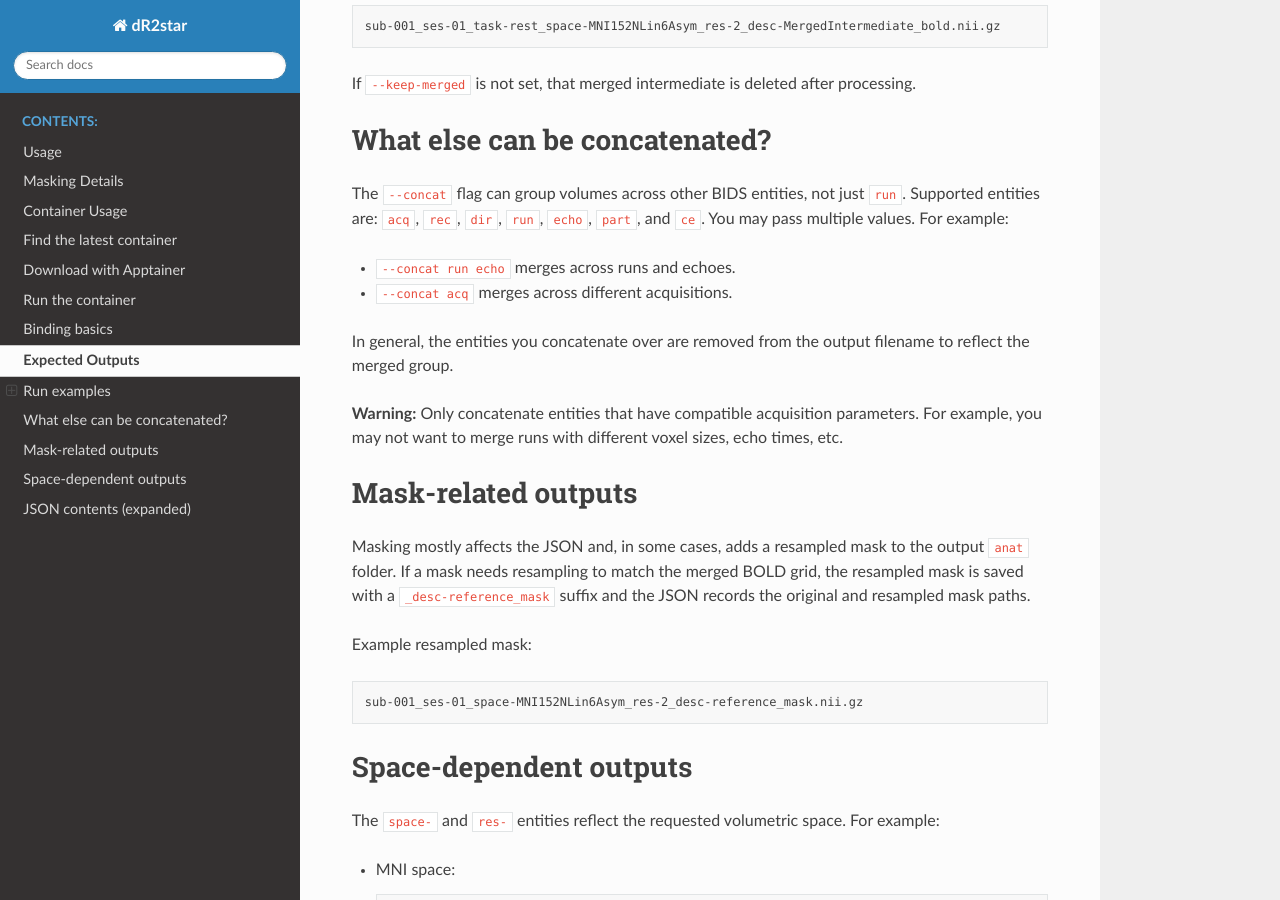
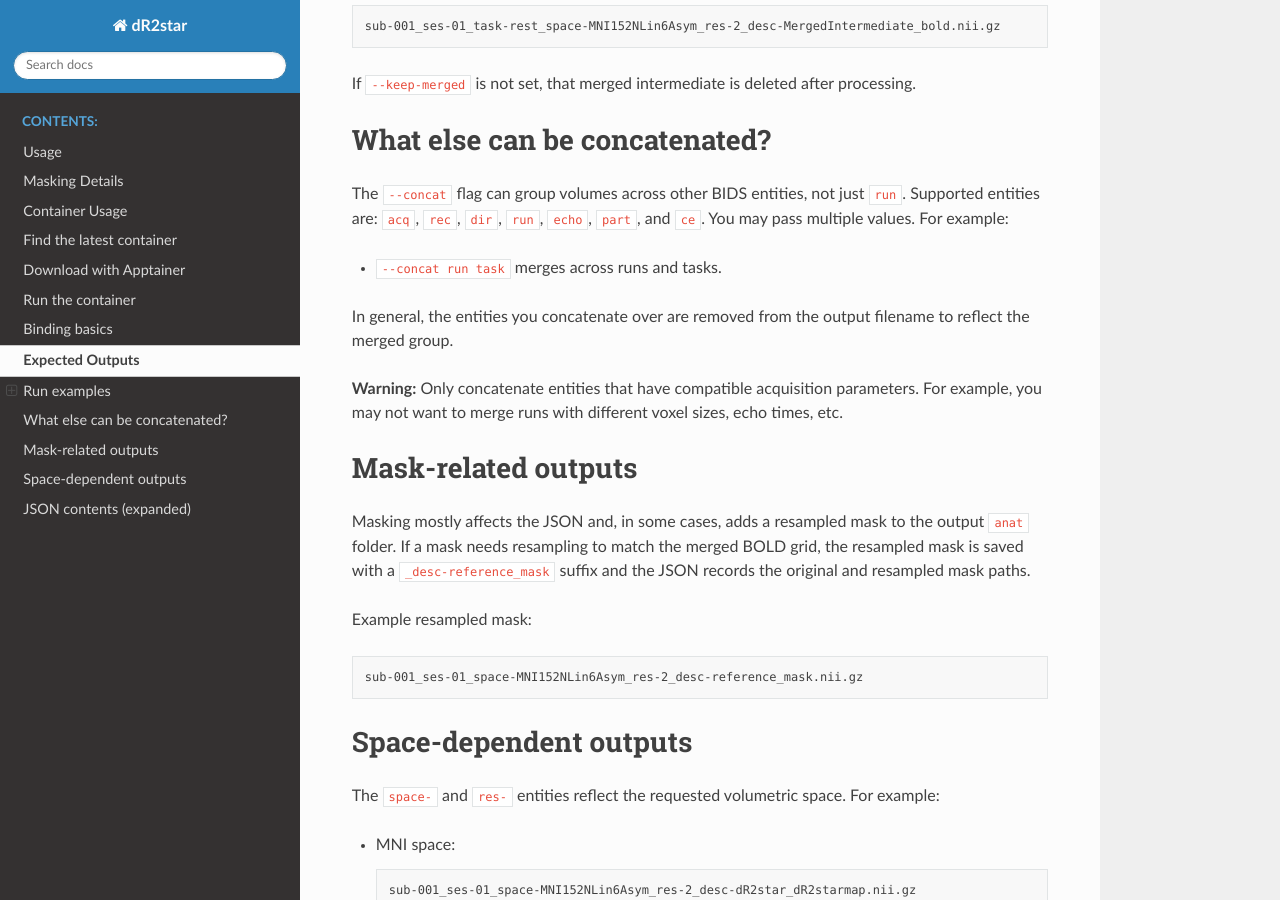
Before and after one commit to Larsen-Lab/dR2star, a Sphinx documentation site: the page built from docs/expected_outputs.rst, in a window 1280 px wide and 900 px high, scrolled down 1027 px. Built offline with Sphinx 7.4.7 and the Read the Docs theme 3.1.0, drawn with Linux system fonts in a browser that asks for light colours.

Commit message:
[update] doc

```diff
--- a/docs/expected_outputs.rst
+++ b/docs/expected_outputs.rst
@@ -54,8 +54,7 @@ The ``--concat`` flag can group volumes across other BIDS entities, not just
 ``run``. Supported entities are: ``acq``, ``rec``, ``dir``, ``run``, ``echo``,
 ``part``, and ``ce``. You may pass multiple values. For example:
 
-- ``--concat run echo`` merges across runs and echoes.
-- ``--concat acq`` merges across different acquisitions.
+- ``--concat run task`` merges across runs and tasks.
 
 In general, the entities you concatenate over are removed from the output
 filename to reflect the merged group.
```
